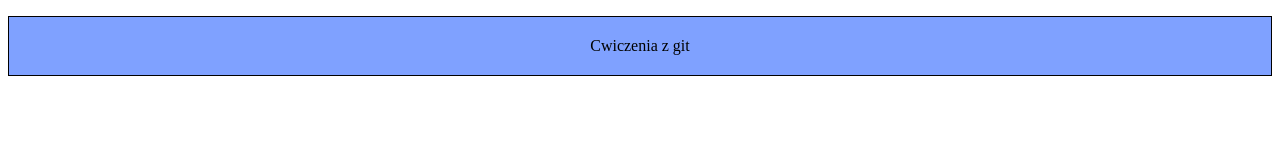
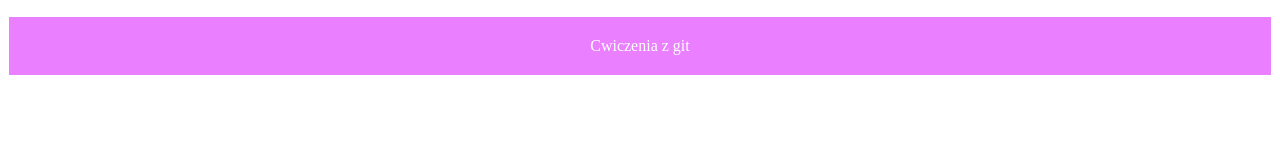
Before and after one commit to HonorataBal/git1, a plain HTML site: page index.html in a window 1280 px wide. Drawn offline with Linux system fonts and the light colour scheme.

Commit message:
changed styles

```diff
--- a/style.css
+++ b/style.css
@@ -1,5 +1,6 @@
 p{
-    background-color: rgb(127, 161, 255);
+    background-color: rgb(234, 127, 255);
+    color: white;
     border: 1px solid;
     padding: 20px;
     text-align: center;
```
